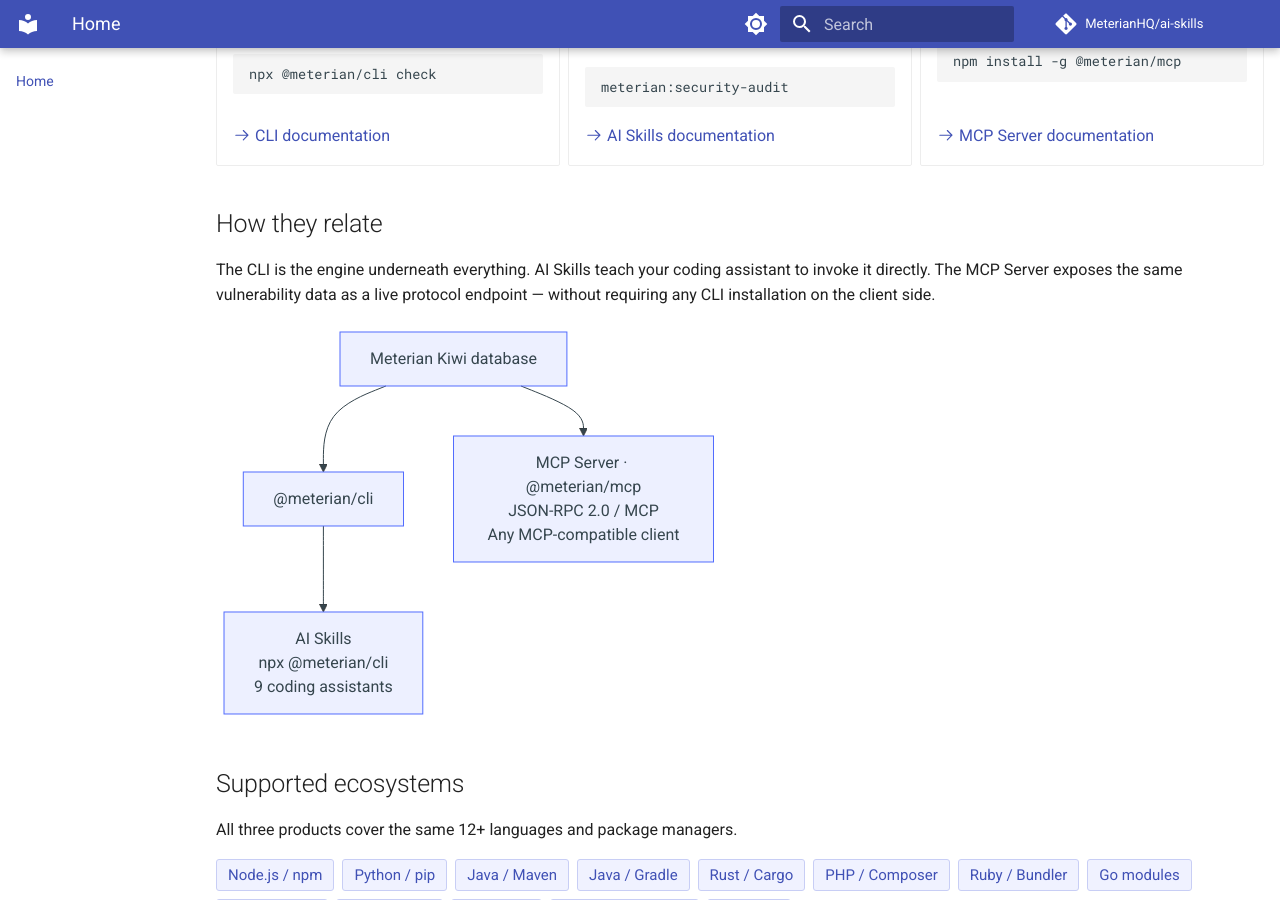
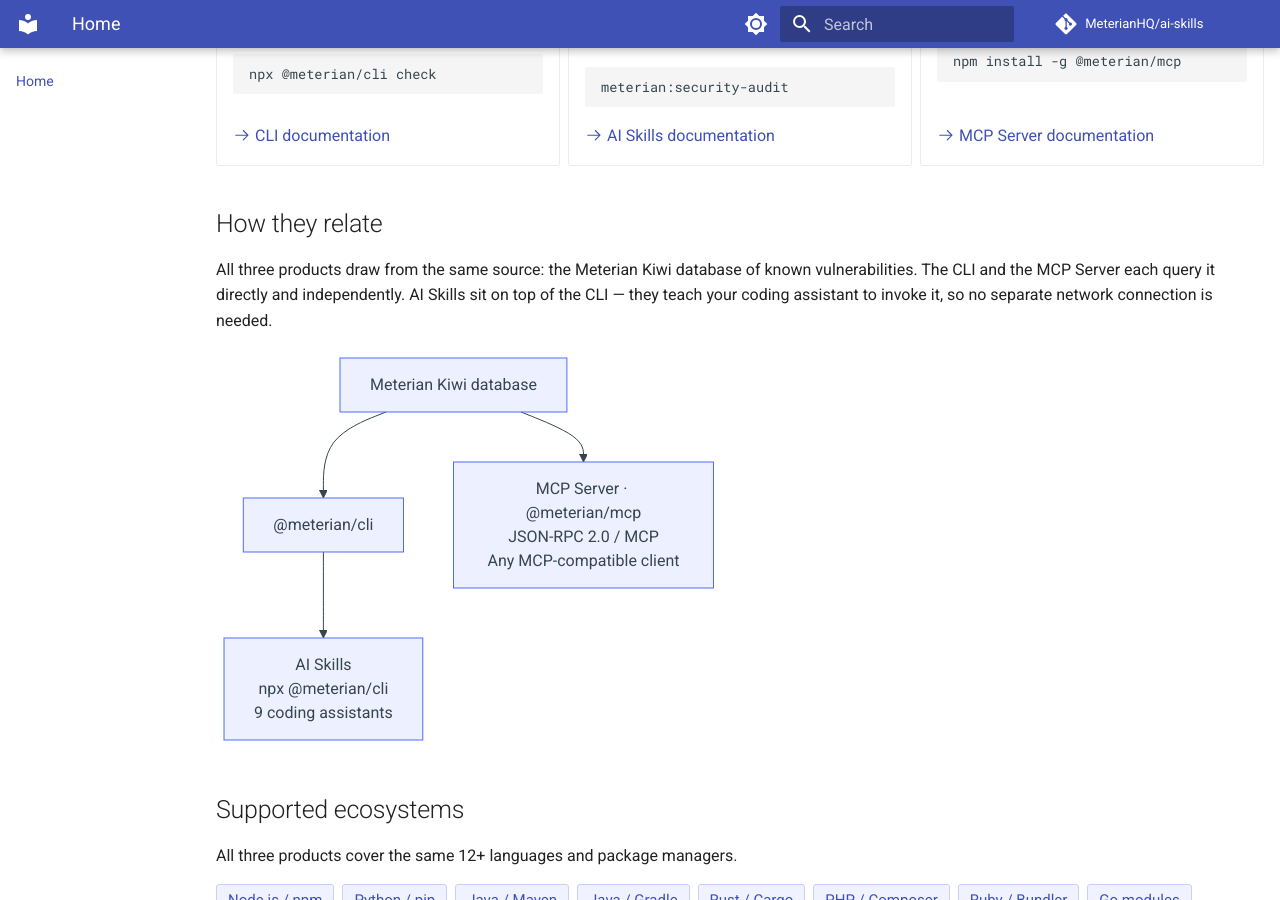
Before and after one commit to MeterianHQ/ai-skills, an MkDocs documentation site: the page built from docs/index.md, in a window 1280 px wide and 900 px high, scrolled down 789 px. Built offline with MkDocs 1.6.1 and Material for MkDocs 9.7.7, drawn with Linux system fonts in a browser that asks for light colours; comment, search, counter and statistics services are not loaded.

Commit message:
docs(homepage): align 'How they relate' prose with corrected diagram
CLI and MCP Server both query Kiwi directly; AI Skills layer on top of
the CLI. Previous text incorrectly implied MCP was built on the CLI.

Co-Authored-By: Claude Sonnet 4.6 <noreply@anthropic.com>

````diff
--- a/docs/index.md
+++ b/docs/index.md
@@ -69,9 +69,10 @@ Three ways to add Meterian security to your workflow — pick the one that fits
 
 ## How they relate
 
-The CLI is the engine underneath everything. AI Skills teach your coding assistant
-to invoke it directly. The MCP Server exposes the same vulnerability data as a
-live protocol endpoint — without requiring any CLI installation on the client side.
+All three products draw from the same source: the Meterian Kiwi database of
+known vulnerabilities. The CLI and the MCP Server each query it directly and
+independently. AI Skills sit on top of the CLI — they teach your coding
+assistant to invoke it, so no separate network connection is needed.
 
 ``` mermaid
 graph TD
````
